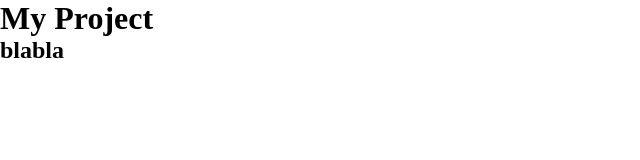
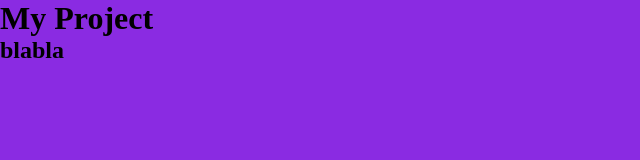
Before and after one commit to besincielement/myproject, a plain HTML site: page index.html in a window 1280 px wide. Shown: the whole page, without its empty margins (0-640 px from the left). Drawn offline with Linux system fonts and the light colour scheme.

Commit message:
bck-color

```diff
--- a/style.css
+++ b/style.css
@@ -1,7 +1,10 @@
 *,
 *::before,
-*::after{
-    margin: 0;
-    padding: 0;
-    box-sizing: border-box;
+*::after {
+  margin: 0;
+  padding: 0;
+  box-sizing: border-box;
 }
+body {
+  background-color: blueviolet;
+}
```
